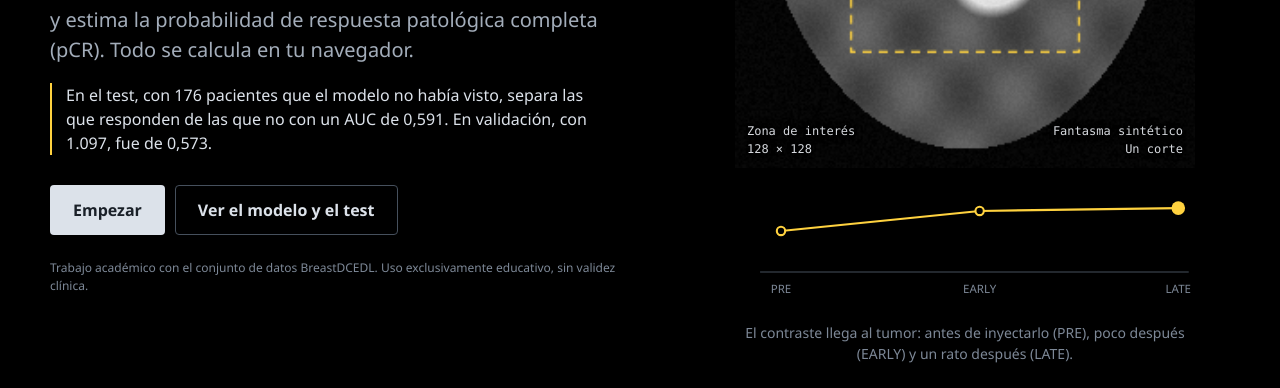
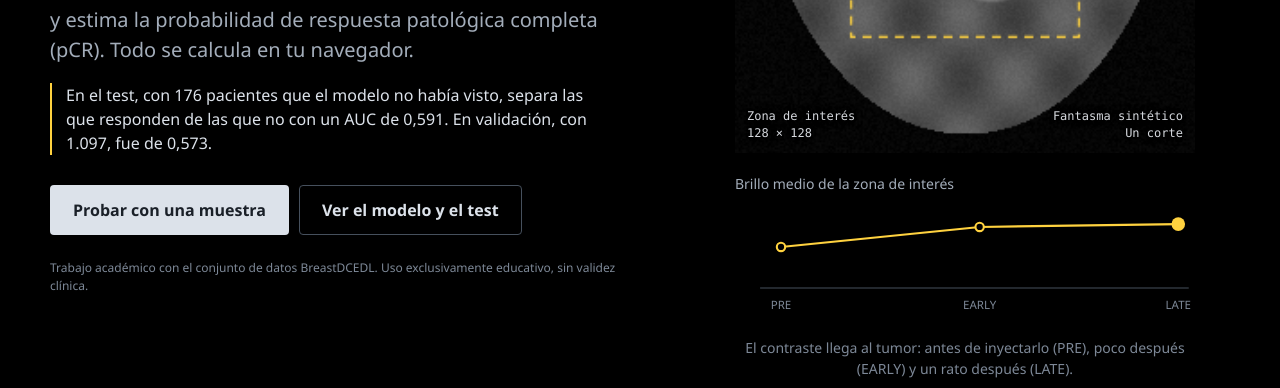
Before and after one commit to PabloJimenezGirardeau/Caso-Cancer-de-mama, a plain HTML site: page docs/index.html in a window 1280 px wide. Shown: the part 364-752 px from the top of the page. Drawn offline with Linux system fonts and the light colour scheme; a web font is replaced by a local one.

Commit message:
Portada: boton Probar con una muestra y rotulo sobre la curva de brillo
Co-Authored-By: Claude Opus 5.5 <noreply@anthropic.com>

```diff
--- a/docs/estilos.css
+++ b/docs/estilos.css
@@ -411,6 +411,7 @@ tbody tr:hover td { background: var(--acento-suave); }
 .portada-visual { margin: 0; display: grid; justify-items: center; gap: 14px; }
 .visor-portada { width: min(100%, 460px); min-width: 0; margin: 0; }
 .portada-curva { max-width: 460px; }
+.portada-curva-titulo { width: min(100%, 460px); margin: 6px 0 -10px; font-size: 14px; color: var(--texto-2); }
 .portada-visual figcaption { max-width: 460px; font-size: 14px; color: var(--texto-3); text-align: center; }
 
 /* ---- pantallas medianas: el informe pasa debajo, en tres columnas ---- */
@@ -449,7 +450,7 @@ tbody tr:hover td { background: var(--acento-suave); }
   .portada { place-items: start center; padding: 28px 18px; }
   .portada-contenido { grid-template-columns: minmax(0, 1fr); gap: 28px; }
   .portada-visual { order: -1; }
-  .visor-portada, .portada-curva { width: min(100%, 300px); }
+  .visor-portada, .portada-curva, .portada-curva-titulo { width: min(100%, 300px); }
   .portada-entrada { font-size: 16px; }
   .pie-estado { padding: 0 12px; }
   .lote-rejilla { grid-template-columns: repeat(2, minmax(0, 1fr)); }
--- a/docs/index.html
+++ b/docs/index.html
@@ -23,7 +23,7 @@
           del tratamiento, y estima la probabilidad de respuesta patológica completa (pCR). Todo se calcula en tu navegador.</p>
         <p class="portada-resultado" id="portada-resultado"></p>
         <div class="portada-botones">
-          <button class="boton boton-principal" id="portada-empezar">Empezar</button>
+          <button class="boton boton-principal" id="portada-empezar">Probar con una muestra</button>
           <button class="boton boton-secundario" id="portada-modelo">Ver el modelo y el test</button>
         </div>
         <p class="portada-nota">Trabajo académico con el conjunto de datos BreastDCEDL. Uso exclusivamente educativo, sin validez clínica.</p>
@@ -36,6 +36,7 @@
           <div class="ov ov-bl">Zona de interés<br>128 × 128</div>
           <div class="ov ov-br" id="pov-br"></div>
         </div>
+        <p class="portada-curva-titulo">Brillo medio de la zona de interés</p>
         <svg class="grafica portada-curva" id="portada-curva" viewBox="0 0 440 120" role="img" aria-label="Brillo de la zona de interés en las tres fases"></svg>
         <figcaption>El contraste llega al tumor: antes de inyectarlo (PRE), poco después (EARLY) y un rato después (LATE).</figcaption>
       </figure>
```
